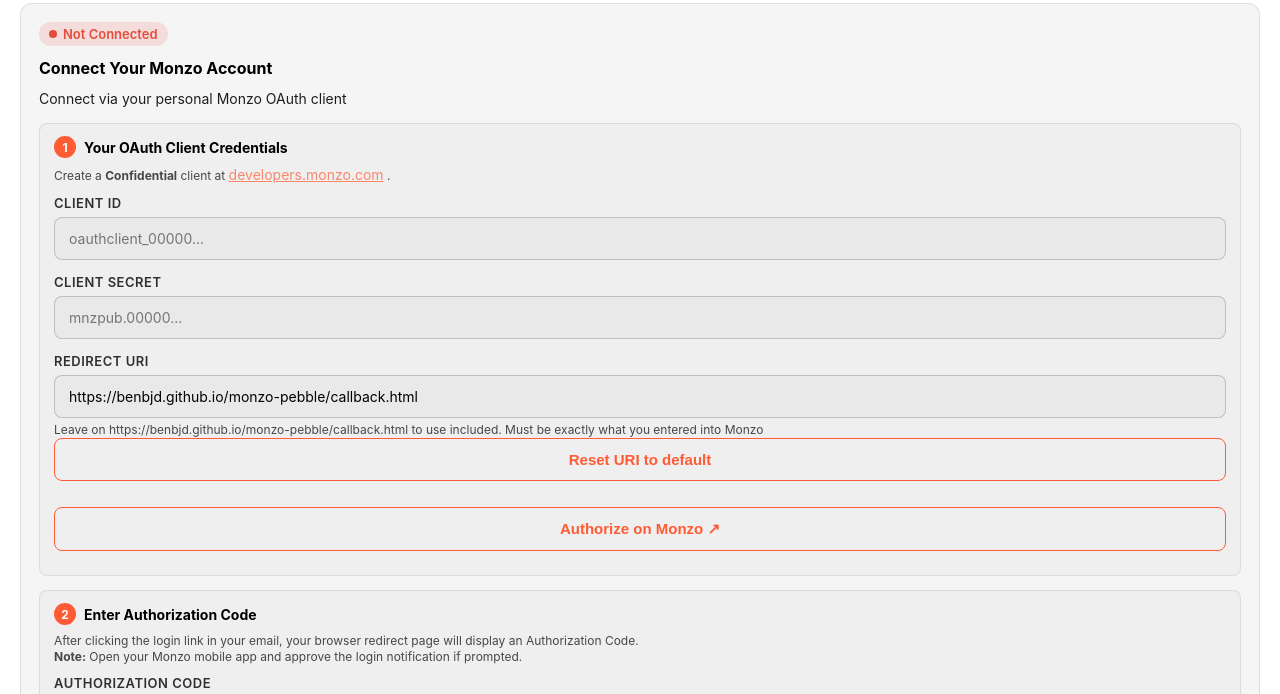
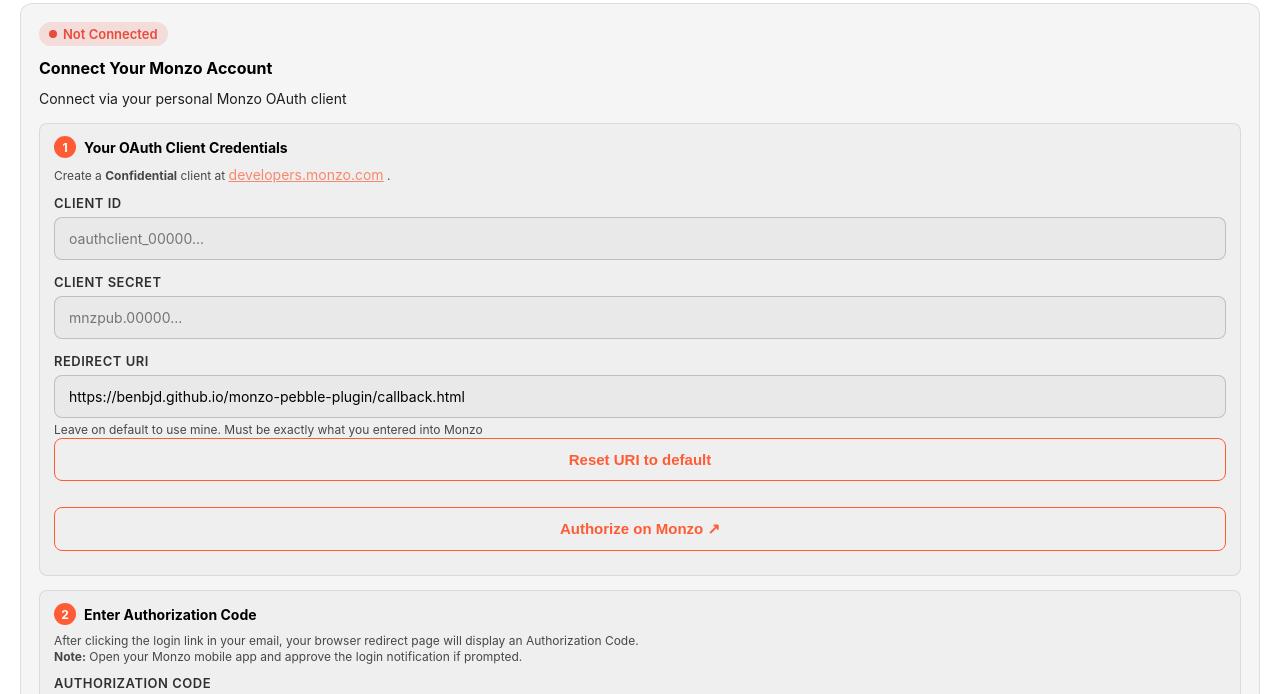
Before and after one commit to BenBJD/monzo-pebble-plugin, a website: page src/config.html in a window 1280 px wide. Shown: the part 77-771 px from the top of the page. Drawn offline with Linux system fonts and the light colour scheme.

Commit message:
Changed reference to old repo in config.html

```diff
--- a/src/config.html
+++ b/src/config.html
@@ -329,12 +329,12 @@
       <div class="field">
         <label for="oauth-redirect-uri">Redirect URI</label>
         <input id="oauth-redirect-uri" type="text" autocomplete="off" spellcheck="false"
-               value="https://benbjd.github.io/monzo-pebble/callback.html">
-        <div class="field-hint">Leave on https://benbjd.github.io/monzo-pebble/callback.html to use included. Must be
+               value="https://benbjd.github.io/monzo-pebble-plugin/callback.html">
+        <div class="field-hint">Leave on default to use mine. Must be
           exactly what you entered into Monzo
         </div>
         <button type="button" class="btn outline"
-                onclick="(() => document.getElementById('oauth-redirect-uri').value = 'https://benbjd.github.io/monzo-pebble/callback.html')()">
+                onclick="(() => document.getElementById('oauth-redirect-uri').value = 'https://benbjd.github.io/monzo-pebble-plugin/callback.html')()">
           Reset URI to default
         </button>
       </div>
```
